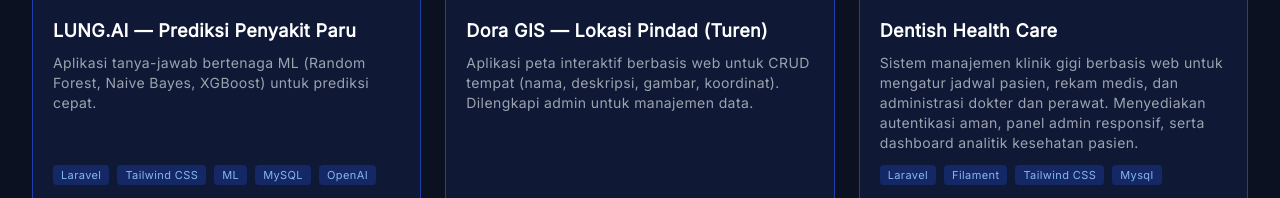
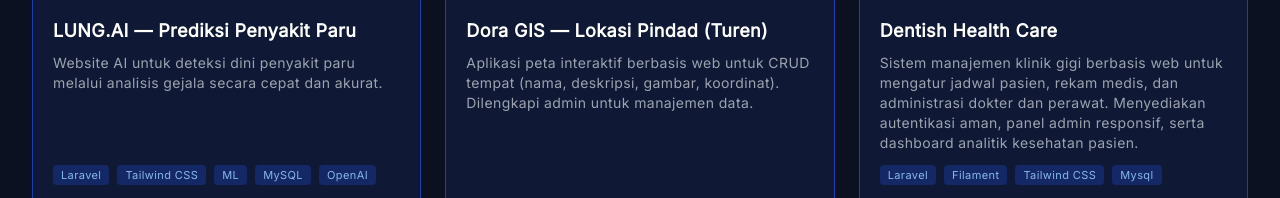
Before and after one commit to BintangPramudya/myportfolio, a plain HTML site: page index.html in a window 1280 px wide. Shown: the part 1938-2136 px from the top of the page. Drawn offline with nearby package versions, Linux system fonts and the light colour scheme.

Commit message:
UPDATE DESKRIPSI POYEK LUNGAI

```diff
--- a/index.html
+++ b/index.html
@@ -288,9 +288,9 @@
                     <div class="p-5 flex-1 flex flex-col">
                         <h3 class="text-lg font-semibold">LUNG.AI — Prediksi Penyakit Paru</h3>
                         <p class="text-sm text-gray-400 mt-2 flex-1">
-                            Aplikasi tanya-jawab bertenaga ML (Random Forest, Naive Bayes, XGBoost) untuk prediksi
-                            cepat.
+                            Website AI untuk deteksi dini penyakit paru melalui analisis gejala secara cepat dan akurat.
                         </p>
+
                         <div class="mt-3 flex flex-wrap gap-2 text-[11px] text-blue-300/90">
                             <span class="px-2 py-0.5 bg-blue-800/40 rounded">Laravel</span>
                             <span class="px-2 py-0.5 bg-blue-800/40 rounded">Tailwind CSS</span>
```
